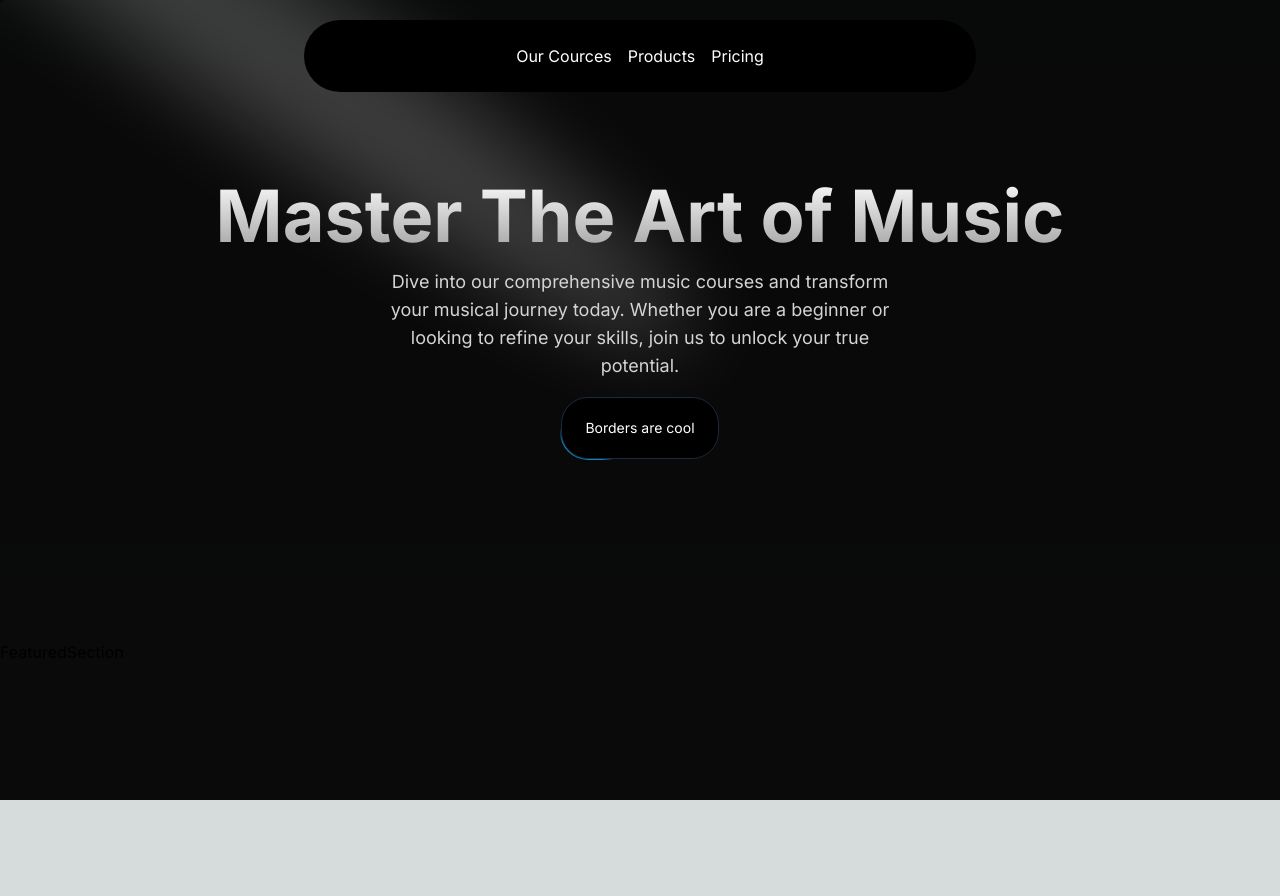
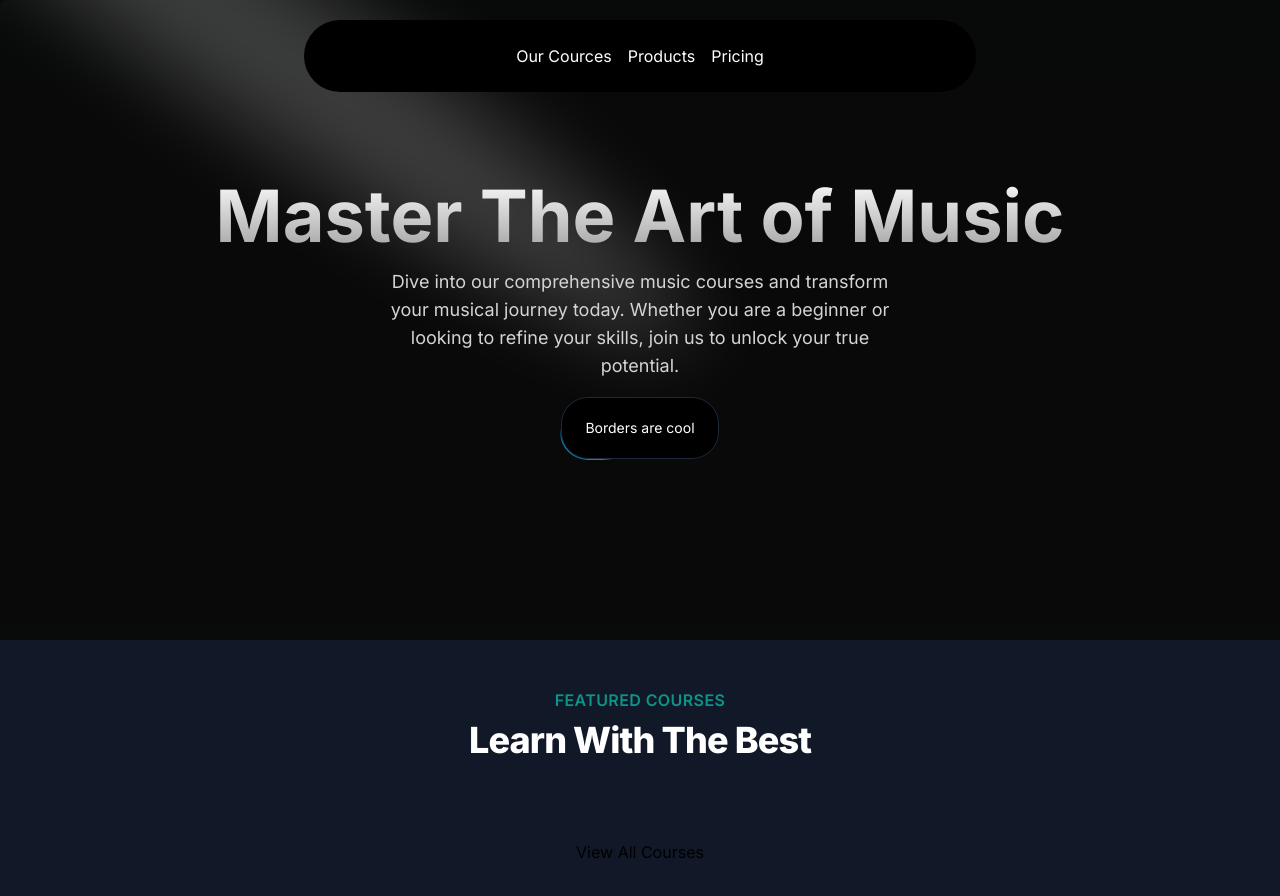
Before and after one commit to parveen-rawat123/NextApp, a Next.js app: page / in a window 1280 px wide. Shown: the top 896 px of the page. Before the commit the page ends 800 px from the top, so only its background shows below. Built offline with nearby package versions, Linux system fonts and the light colour scheme.

Commit message:
add second section

```diff
--- a/src/components/FeaturedSection.tsx
+++ b/src/components/FeaturedSection.tsx
@@ -1,11 +1,24 @@
 import React from 'react'
-
+import courseDta from "../data/music_compo.json"
+import Link from 'next/link'
 const FeaturedSection = () => {
   return (
-    <div>
-      FeaturedSection
+    <div className='py-12 bg-gray-900'>
+      <div>
+        <div className=' text-center'>
+        <h2 className='text-base text-teal-600 font-semibold tracking-wide uppercase'>FEATURED COURSES</h2>
+        <p className='mt-2 text-3xl leading-8 font-extrabold tracking-tight text-white sm:text-4xl'>Learn With The Best</p>
+        </div>
+      </div>
+      <div className='mt-10 '>
+        <div> </div>
+      </div>
+      <div className='mt-20 text-center'>
+        <Link href={'/courses'}>
+          View All Courses
+        </Link>
+      </div>
     </div>
   )
 }
-
 export default FeaturedSection
```
